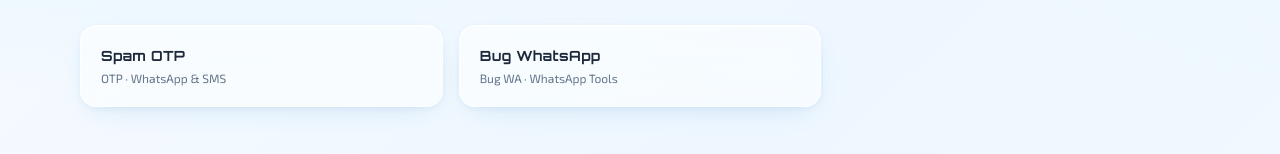
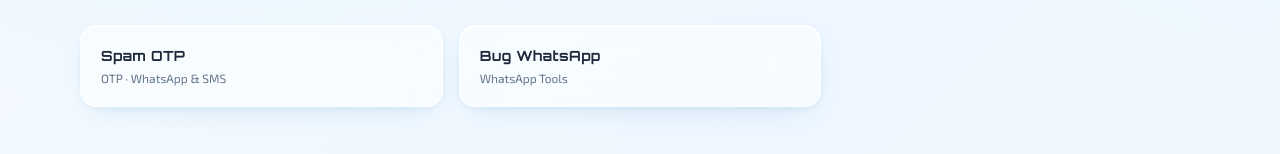
Before and after one commit to hanzcodereal/prokit, a Next.js app: page / in a window 1280 px wide. Shown: the part 184-338 px from the top of the page. Built offline with nearby package versions, Linux system fonts and the light colour scheme.

Commit message:
Update page.tsx

```diff
--- a/src/app/page.tsx
+++ b/src/app/page.tsx
@@ -4,11 +4,7 @@
 
 const info: Record<string, string> = {
   "spam-otp": "OTP · WhatsApp & SMS",
-  installer: "VPS Protection",
-  "bug-wa": "Bug WA · WhatsApp Tools",
-  tools: "Utility Tools",
-  premium: "Alight Motion",
-  subdomain: "Cloudflare DNS",
+  "bug-wa": "WhatsApp Tools",
 };
 
 export default function HomePage() {
```
